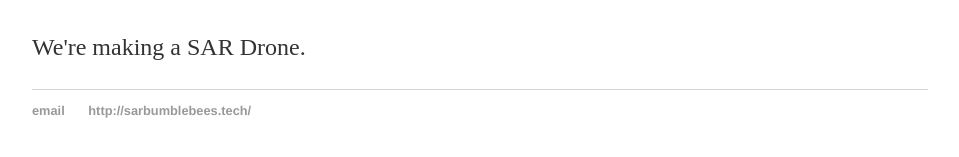
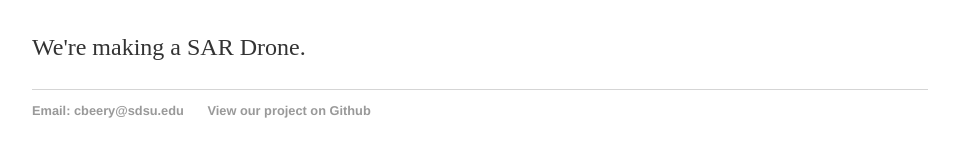
Before and after one commit to ColtonBeery/sarbumblebees, a Jekyll site: the page built from index.html, in a window 1280 px wide. Shown: the part 166-323 px from the top of the page, without its empty margins (160-1119 px from the left). Built offline with Jekyll 4.4.1, drawn with Linux system fonts in a browser that asks for light colours.

Commit message:
Update default.html
Added some comments to help me keep things straight

```diff
--- a/_layouts/default.html
+++ b/_layouts/default.html
@@ -5,7 +5,9 @@
 		<!-- link to main stylesheet -->
 		<link rel="stylesheet" type="text/css" href="/css/main.css">
 	</head>
+
 	<body>
+		<!-- Links at top of page -->
 		<nav>
     		<ul>
         		<li><a href="/">Home</a></li>
@@ -15,15 +17,19 @@
 			<li><a href="/sponsors">Sponsors</a></li>
     		</ul>
 		</nav>
+
+		<!-- Page Content -->
 		<div class="container">
 
-    {{ content }}
+    		{{ content }}
 
 		</div><!-- /.container -->
+
+		<!-- Footer with contact info -->
 		<footer>
     		<ul>
-        		<li><a href="mailto:cbeery@sdsu.edu">email</a></li>
-        		<li><a href="http://sarbumblebees.tech/">http://sarbumblebees.tech/</a></li>
+        		<li><a href="mailto:cbeery@sdsu.edu">Email: cbeery@sdsu.edu</a></li>
+        		<li><a href="https://github.com/gameguy95/sarbumblebees">View our project on Github</a></li>
 			</ul>
 		</footer>
 	</body>
```
